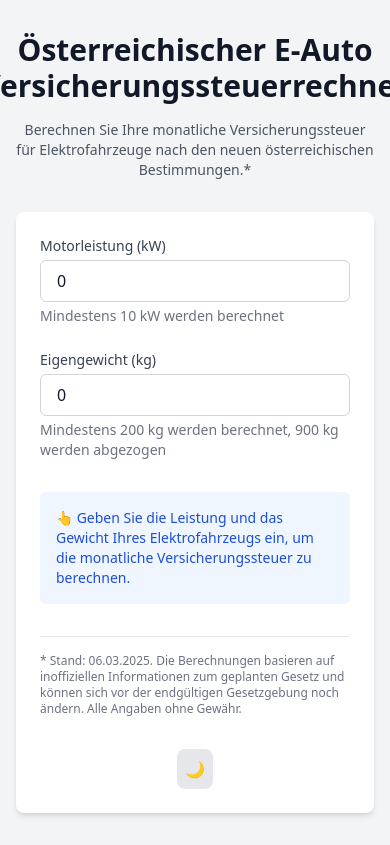
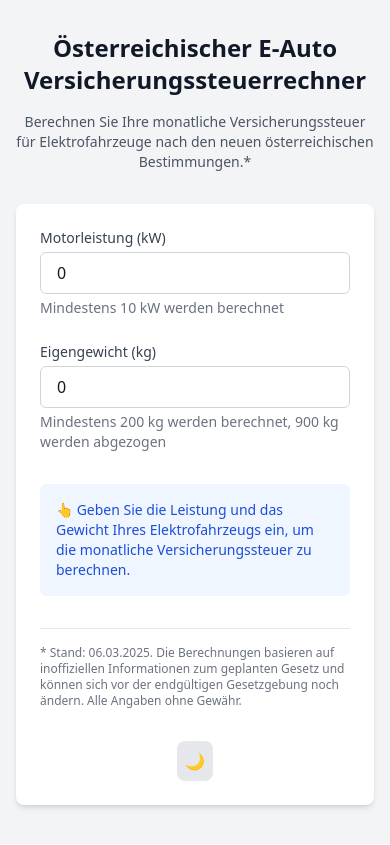
Before and after one commit to mario-neuhold/ev-tax-calc-austria, a Vue app: page / in a window 390 px wide. Built offline with nearby package versions, Linux system fonts and the light colour scheme.

Commit message:
feat: pretty headlines

```diff
--- a/index.html
+++ b/index.html
@@ -4,7 +4,7 @@
     <meta charset="UTF-8" />
     <link rel="icon" type="image/svg+xml" href="/vite.svg" />
     <meta name="viewport" content="width=device-width, initial-scale=1.0" />
-    <title>Vite + Vue + TS</title>
+    <title>Österreichischer E-Auto Versicherungssteuerrechner</title>
   </head>
   <body>
     <div id="app"></div>
--- a/src/App.vue
+++ b/src/App.vue
@@ -101,8 +101,8 @@ const hasInput = computed(() => leistung.value > 0 || gewicht.value > 0)
       <div class="container mx-auto px-4 py-8">
         <header class="mb-8 text-center">
           <div class="flex justify-center items-center mb-4 relative">
-            <h1 class="text-3xl font-bold text-gray-900 dark:text-white hyphens-auto">
-              Österreichischer E-Auto Versicherungssteuerrechner
+            <h1 class="text-2xl lg:text-3xl font-bold text-gray-900 dark:text-white text-pretty">
+              Öster&shy;reichischer E-Auto Versicherungs&shy;steuer&shy;rechner
             </h1>
           </div>
           <p class="text-sm text-gray-600 dark:text-gray-400">
```
